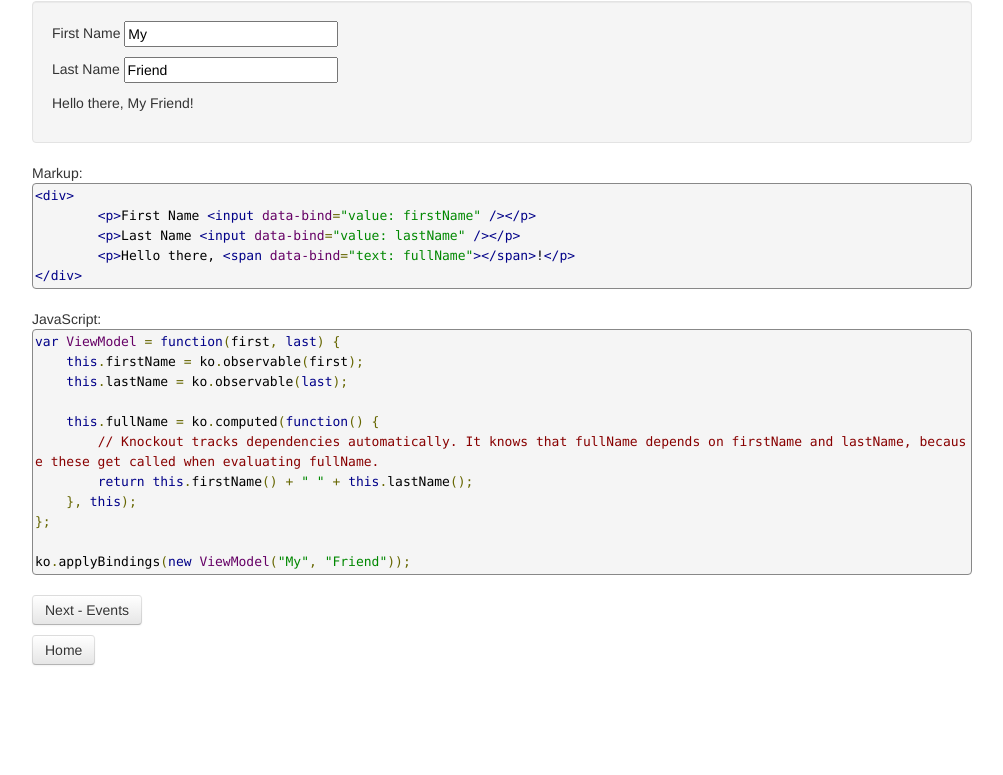
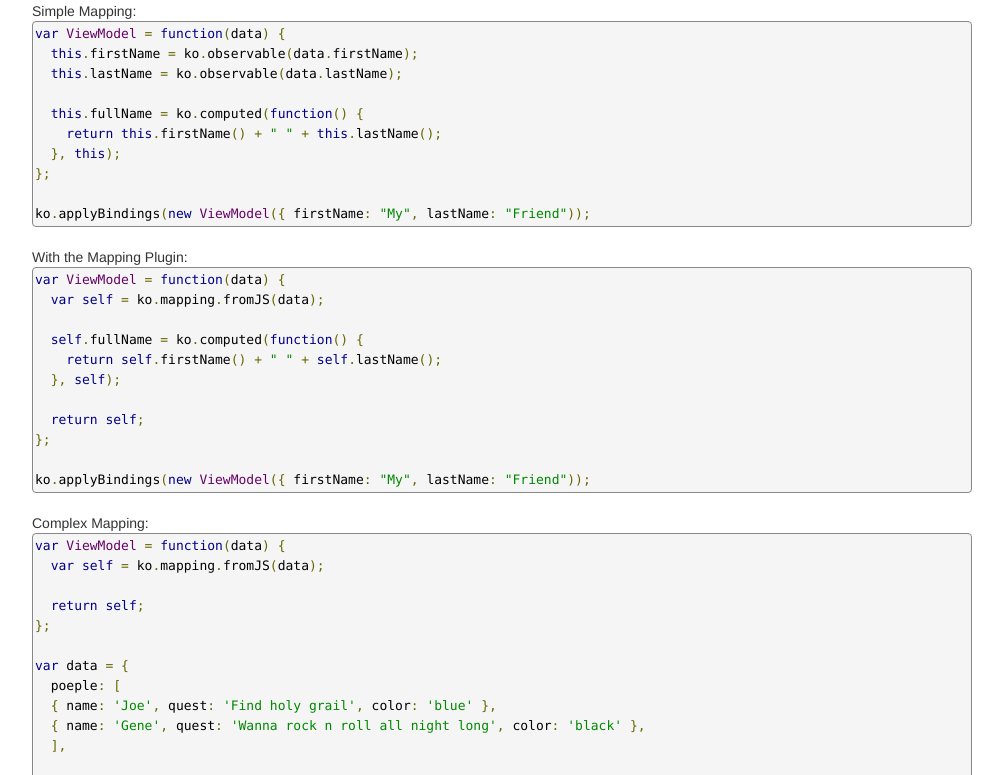
Before and after one commit to JoeDoyle23/IndyJS-Knockout, a website: page examples/data.html in a window 1280 px wide. Shown: the part 59-834 px from the top of the page, without its empty margins (138-1141 px from the left). Before the commit the page ends 800 px from the top, so only its background shows below. Drawn offline with Linux system fonts and the light colour scheme.

Commit message:
Updates to the exmaple pages

```diff
--- a/examples/data.html
+++ b/examples/data.html
@@ -9,38 +9,60 @@
 <body onload="prettyPrint()">
 
 <div class="container">
-	<h2>Loading and Saving Data</h2>
 
-	<div class="well">
-		<p>First Name <input data-bind="value: firstName" /></p>
-		<p>Last Name <input data-bind="value: lastName" /></p>
-		<p>Hello there, <span data-bind="text: fullName"></span>!</p>
-	</div>
+<h2>Data</h2>
 
-Markup:
+Simple Mapping:
 <pre class="prettyprint">
-&lt;div&gt;
-	&lt;p&gt;First Name &lt;input data-bind="value: firstName" /&gt;&lt;/p&gt;
-	&lt;p&gt;Last Name &lt;input data-bind="value: lastName" /&gt;&lt;/p&gt;
-	&lt;p&gt;Hello there, &lt;span data-bind="text: fullName"&gt;&lt;/span&gt;!&lt;/p&gt;
-&lt;/div&gt;
+var ViewModel = function(data) {
+  this.firstName = ko.observable(data.firstName);
+  this.lastName = ko.observable(data.lastName);
+
+  this.fullName = ko.computed(function() {
+    return this.firstName() + " " + this.lastName();
+  }, this);
+};
+
+ko.applyBindings(new ViewModel({ firstName: "My", lastName: "Friend"));
 </pre>
 
-JavaScript:
+With the Mapping Plugin:
 <pre class="prettyprint">
-var ViewModel = function(first, last) {
-    this.firstName = ko.observable(first);
-    this.lastName = ko.observable(last);
+var ViewModel = function(data) {
+  var self = ko.mapping.fromJS(data);
 
-    this.fullName = ko.computed(function() {
-        // Knockout tracks dependencies automatically. It knows that fullName depends on firstName and lastName, because these get called when evaluating fullName.
-        return this.firstName() + " " + this.lastName();
-    }, this);
+  self.fullName = ko.computed(function() {
+    return self.firstName() + " " + self.lastName();
+  }, self);
+
+  return self;
 };
 
-ko.applyBindings(new ViewModel("My", "Friend"));
+ko.applyBindings(new ViewModel({ firstName: "My", lastName: "Friend"));
 </pre>
+
+Complex Mapping:
+<pre class="prettyprint">
+var ViewModel = function(data) {
+  var self = ko.mapping.fromJS(data);
+
+  return self;
+};
+
+var data = {
+  poeple: [
+  { name: 'Joe', quest: 'Find holy grail', color: 'blue' },
+  { name: 'Gene', quest: 'Wanna rock n roll all night long', color: 'black' },
+  ],
+
+};
+
+ko.applyBindings(new ViewModel({ firstName: "My", lastName: "Friend"));
+</pre>
+
+
 <p>
+	<a class="btn" href="lists.html">&lt; Back - Lists & Collections</a>
 	<a class="btn" href="events.html">Next - Events</a>
 </p>
 <p>
@@ -52,19 +74,6 @@ ko.applyBindings(new ViewModel("My", "Friend"));
 <script src="../lib/knockout-2.2.1.js"></script>
 <script src="../lib/knockout.mapping-2.4.1.js"></script>
 
-<script>
-var ViewModel = function(first, last) {
-    this.firstName = ko.observable(first);
-    this.lastName = ko.observable(last);
 
-    this.fullName = ko.computed(function() {
-        // Knockout tracks dependencies automatically. It knows that fullName depends on firstName and lastName, because these get called when evaluating fullName.
-        return this.firstName() + " " + this.lastName();
-    }, this);
-};
-
-
-ko.applyBindings(new ViewModel("My", "Friend"));
-</script>
 </body>
 </html>
--- a/examples/lists.html
+++ b/examples/lists.html
@@ -2,14 +2,14 @@
 <html lang="en">
 <head>
   <meta charset="utf-8">
-  <title>Indy.js Knockout Examples - Lists</title>
+  <title>Indy.js Knockout Examples - Lists & Collections</title>
   <link type="text/css" rel="stylesheet" media="all" href="../lib/bootstrap/css/bootstrap.min.css">
   <link type="text/css" rel="stylesheet" media="all" href="../lib/google-code-prettify/prettify.css">
 </head>
 <body onload="prettyPrint()">
 
 <div class="container">
-	<h2>Lists</h2>
+	<h2>Lists & Collections</h2>
 
 	<p>
 		<form class="form-inline">
@@ -32,6 +32,12 @@
 		</tbody>
 	</table>
 
+	<ul>
+		<!-- ko foreach: tasks -->
+		<li>(<span data-bind="text: id"></span>) <span data-bind="text: name"></span></li>
+		<!-- /ko -->
+	</ul>
+
 	<hr />
 Markup:
 <pre class="prettyprint">
@@ -53,6 +59,12 @@ Markup:
   	&lt;/tr&gt;
   &lt;/tbody&gt;
 &lt;/table&gt;
+
+&lt;ul&gt;
+  &lt;!-- ko foreach: tasks --&gt;
+  &lt;li&gt;(&lt;span data-bind="text: id"&gt;&lt;/span&gt;) &lt;span data-bind="text: name"&gt;&lt;/span&gt;&lt;/li&gt;
+  &lt;!-- /ko --&gt;
+&lt;/ul&gt;
 </pre>
 
 JavaScript:
@@ -89,7 +101,6 @@ ko.applyBindings(new ViewModel());
 <div>
 <script src="../lib/google-code-prettify/prettify.js"></script>
 <script src="../lib/knockout-2.2.1.js"></script>
-<script src="../lib/knockout.mapping-2.4.1.js"></script>
 
 <script>
 var ViewModel = function() {
```
Also changed, not shown: examples/basic.html (+23 -1 lines), index.html (+2 -2 lines).
